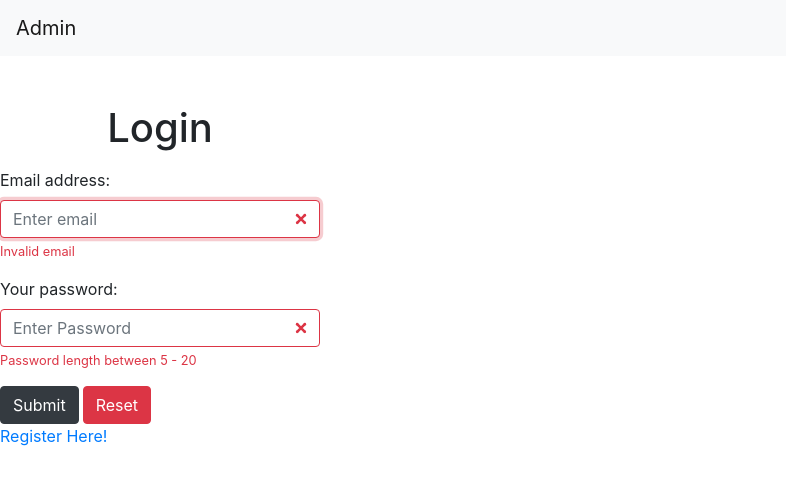
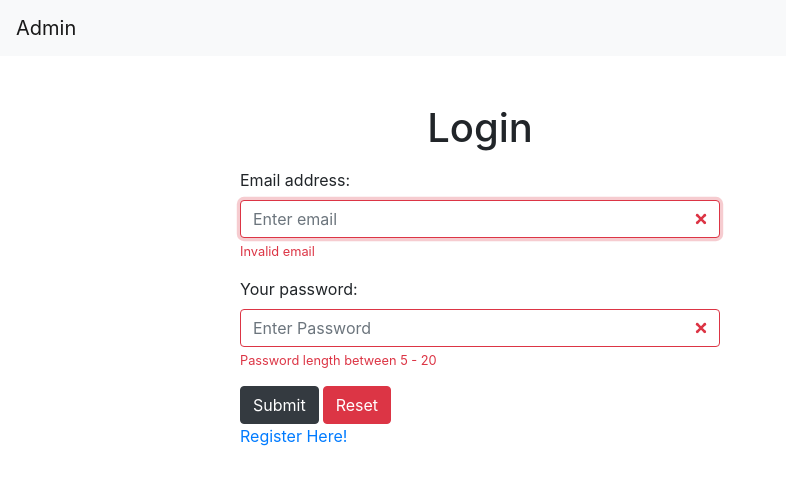
Before and after one commit to beta-fox-mcc-02/ecommerce-admin, a Vue app: page /login in a window 1280 px wide. Shown: the top 484 px of the page, without its empty margins (0-786 px from the left). Built offline with nearby package versions, Linux system fonts and the light colour scheme.

Commit message:
Fix Login and Register Layout

```diff
--- a/src/App.vue
+++ b/src/App.vue
@@ -1,7 +1,7 @@
 <template>
   <div id="app">
     <Navbar></Navbar>
-    <b-container fluid="md" class="w-25 mt-5">
+    <b-container fluid="md" class="w-75 mt-5">
       <router-view />
     </b-container>
   </div>
--- a/src/components/FormLandingPage.vue
+++ b/src/components/FormLandingPage.vue
@@ -101,3 +101,6 @@ export default {
   }
 };
 </script>
+
+<style  scoped>
+</style>
--- a/src/views/Home.vue
+++ b/src/views/Home.vue
@@ -1,6 +1,9 @@
 <template>
-  <div class="container w-75">
+  <div>
     <h1 class="text-center">Home</h1>
+    <div>
+      <b-button variant="dark">Add New Product</b-button>
+    </div>
   </div>
 </template>
 
--- a/src/views/Login.vue
+++ b/src/views/Login.vue
@@ -1,5 +1,5 @@
 <template>
-  <div>
+  <div class="form-vue">
     <FormLandingPage :titleForm="'Login'"></FormLandingPage>
     <router-link to="/">Register Here!</router-link>
     <router-view />
@@ -18,4 +18,8 @@ export default {
 </script>
 
 <style>
+.form-vue {
+  width: 50%;
+  margin: 0 auto;
+}
 </style>
--- a/src/views/Register.vue
+++ b/src/views/Register.vue
@@ -1,5 +1,5 @@
 <template>
-  <div>
+  <div class="form-vue">
     <FormLandingPage :titleForm="'Register'"></FormLandingPage>
     <router-link to="/login">Login Here!</router-link>
     <router-view />
```
